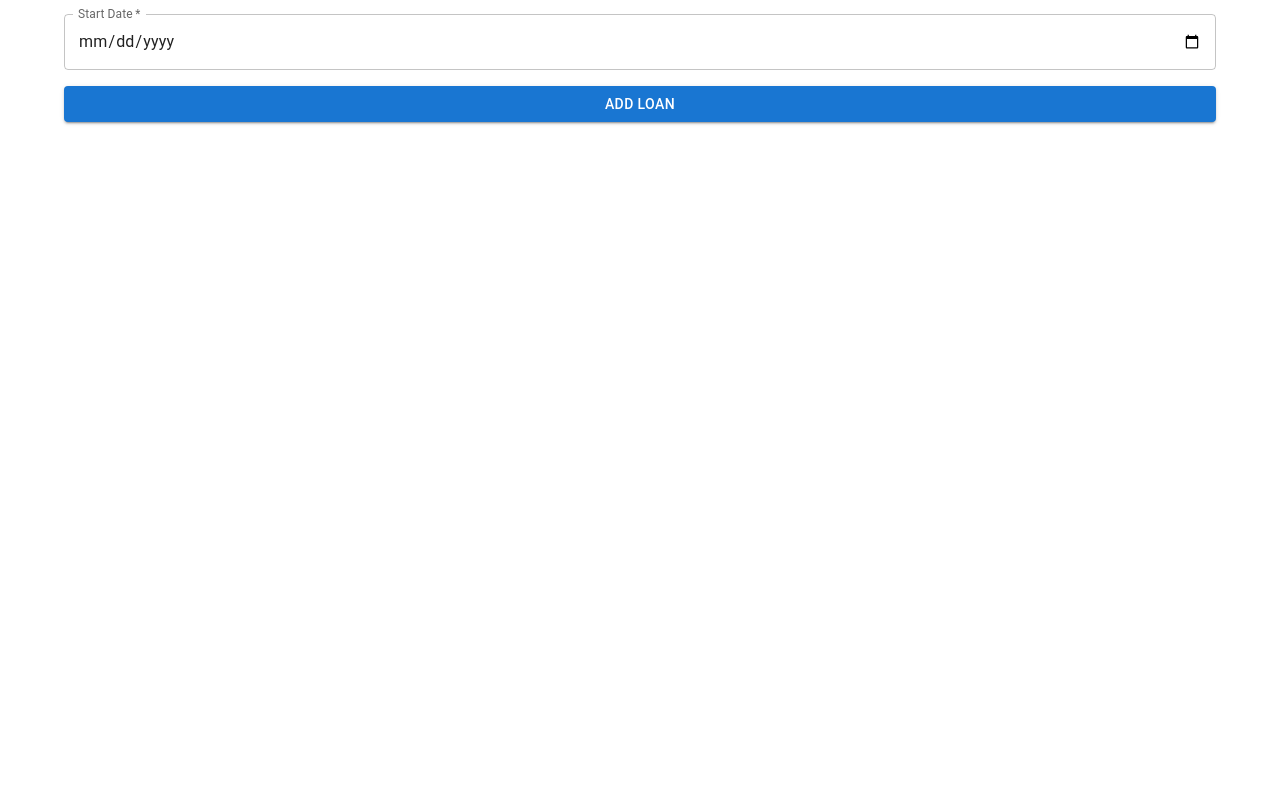
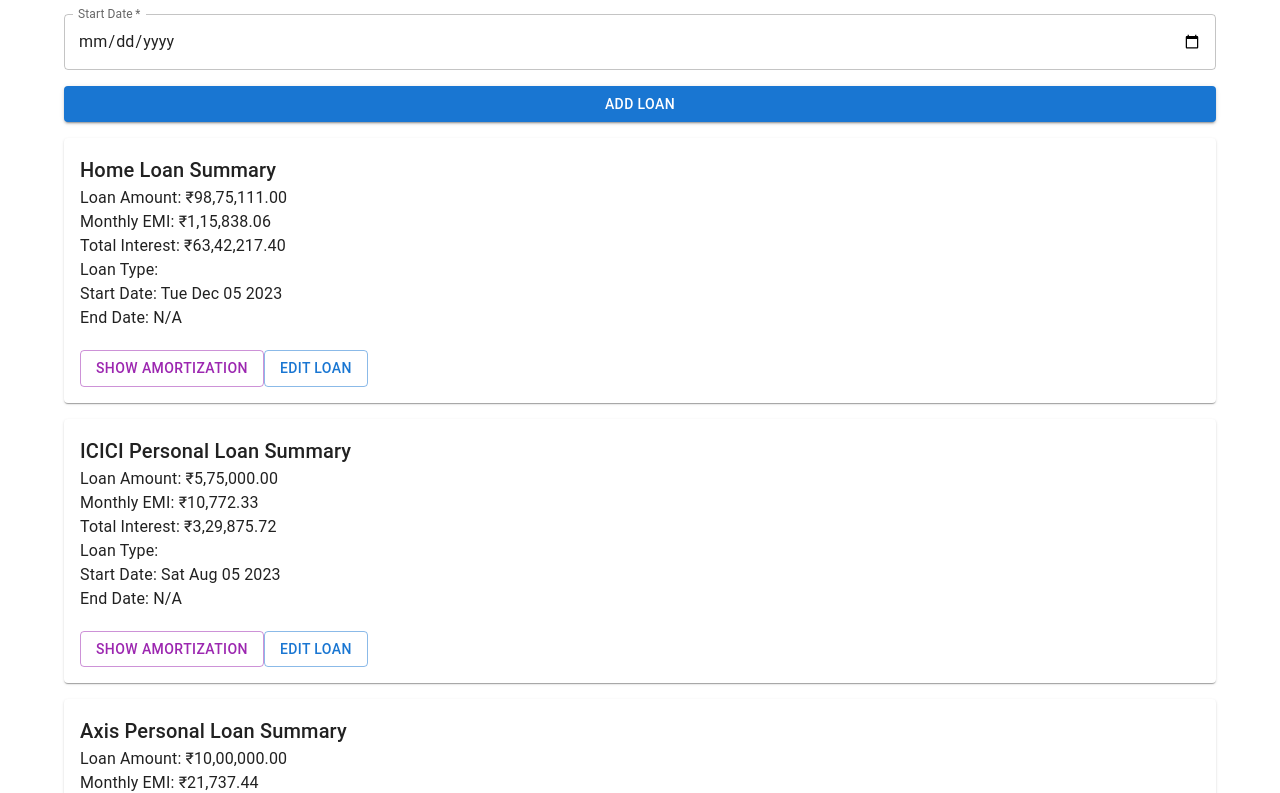
Before and after one commit to Ashok-Kumar-Venaktesh/Loan-Aggregator, a React (Create React App) app: page / in a window 1280 px wide. Shown: the part 387-1180 px from the top of the page. Before the commit the page ends 800 px from the top, so only its background shows below. Built offline with nearby package versions, Linux system fonts and the light colour scheme.

Commit message:
added default data

```diff
--- a/src/App.js
+++ b/src/App.js
@@ -5,7 +5,50 @@ import LoanSummaryAggregator from './components/LoanSummaryAggregator';
 import { Grid, Container } from '@mui/material';
 
 const App = () => {
-  const [loans, setLoans] = useState([]);
+  // Initial loans data
+  const [loans, setLoans] = useState([
+    {
+      name: 'Home Loan',
+      amount: 9875111,
+      startDate: new Date('2023-12-05'),
+      tenure: 140, // months
+      frequency: 'monthly',
+      rate: 9.3,
+      monthlyEMI: calculateEMI(9875111, 9.3, 140),
+      totalInterest: calculateTotalInterest(9875111, 9.3, 140)
+    },
+    {
+      name: 'ICICI Personal Loan',
+      amount: 575000,
+      startDate: new Date('2023-08-05'),
+      tenure: 7 * 12, // 7 years in months
+      frequency: 'monthly',
+      rate: 13.99,
+      monthlyEMI: calculateEMI(575000, 13.99, 7 * 12),
+      totalInterest: calculateTotalInterest(575000, 13.99, 7 * 12)
+    },
+    {
+      name: 'Axis Personal Loan',
+      amount: 1000000,
+      startDate: new Date('2022-08-05'),
+      tenure: 5 * 12, // 5 years in months
+      frequency: 'monthly',
+      rate: 10.99,
+      monthlyEMI: calculateEMI(1000000, 10.99, 5 * 12),
+      totalInterest: calculateTotalInterest(1000000, 10.99, 5 * 12)
+    },
+    {
+      name: 'HDFC Personal Loan',
+      amount: 675000,
+      startDate: new Date('2023-07-05'),
+      tenure: 3 * 12, // 3 years in months
+      frequency: 'monthly',
+      rate: 10.99,
+      monthlyEMI: calculateEMI(675000, 10.99, 3 * 12),
+      totalInterest: calculateTotalInterest(675000, 10.99, 3 * 12)
+    },
+  ]);
+
   const [currentLoan, setCurrentLoan] = useState(null);
 
   const addLoan = (newLoan) => {
@@ -40,4 +83,16 @@ const App = () => {
   );
 };
 
+// Calculate EMI function
+const calculateEMI = (amount, rate, tenure) => {
+  const monthlyRate = rate / 100 / 12;
+  return ((amount * monthlyRate * Math.pow(1 + monthlyRate, tenure)) / (Math.pow(1 + monthlyRate, tenure) - 1)).toFixed(2);
+};
+
+// Calculate total interest function
+const calculateTotalInterest = (amount, rate, tenure) => {
+  const emi = calculateEMI(amount, rate, tenure);
+  return (emi * tenure - amount).toFixed(2);
+};
+
 export default App;
--- a/src/components/LoanSummary.js
+++ b/src/components/LoanSummary.js
@@ -1,5 +1,16 @@
 import React, { useState } from 'react';
-import { Grid, Paper, Typography, Table, TableBody, TableCell, TableContainer, TableHead, TableRow, Button } from '@mui/material';
+import {
+  Grid,
+  Paper,
+  Typography,
+  Table,
+  TableBody,
+  TableCell,
+  TableContainer,
+  TableHead,
+  TableRow,
+  Button
+} from '@mui/material';
 
 const formatCurrency = (amount) => {
   return new Intl.NumberFormat('en-IN', {
@@ -10,16 +21,22 @@ const formatCurrency = (amount) => {
 };
 
 const LoanSummary = ({ loan, onEdit }) => {
-  const [showAmortization, setShowAmortization] = useState(false); // Toggle state for amortization
+  const [showAmortization, setShowAmortization] = useState(false);
 
   const amortizationSchedule = [];
   let remainingBalance = loan.amount;
+  let totalInterestPaid = 0;
+  let totalPrincipalPaid = 0;
+
   const monthlyRate = loan.rate / 100 / 12;
 
-  for (let i = 1; i <= loan.months; i++) {
+  for (let i = 1; i <= loan.tenure; i++) {
     const interestPayment = remainingBalance * monthlyRate;
     const principalPayment = loan.monthlyEMI - interestPayment;
     remainingBalance -= principalPayment;
+
+    totalInterestPaid += interestPayment;
+    totalPrincipalPaid += principalPayment;
 
     const paymentDate = new Date(loan.startDate);
     paymentDate.setMonth(paymentDate.getMonth() + i - 1);
@@ -29,7 +46,10 @@ const LoanSummary = ({ loan, onEdit }) => {
       date: paymentDate.toDateString(),
       interest: interestPayment.toFixed(2),
       principal: principalPayment.toFixed(2),
-      balance: Math.abs(remainingBalance).toFixed(2),
+      remainingBalance: Math.abs(remainingBalance).toFixed(2),
+      totalInterestPaid: totalInterestPaid.toFixed(2),
+      totalPrincipalPaid: totalPrincipalPaid.toFixed(2),
+      remainingInterest: Math.max(0, (loan.totalInterest - totalInterestPaid)).toFixed(2)
     });
   }
 
@@ -40,8 +60,9 @@ const LoanSummary = ({ loan, onEdit }) => {
         <Typography>Loan Amount: {formatCurrency(loan.amount)}</Typography>
         <Typography>Monthly EMI: {formatCurrency(loan.monthlyEMI)}</Typography>
         <Typography>Total Interest: {formatCurrency(loan.totalInterest)}</Typography>
-        <Typography>Start Date: {loan.startDate.toDateString()}</Typography>
-        <Typography>End Date: {loan.endDate.toDateString()}</Typography>
+        <Typography>Loan Type: {loan.loanType}</Typography>
+        <Typography>Start Date: {loan.startDate ? loan.startDate.toDateString() : 'N/A'}</Typography>
+        <Typography>End Date: {loan.endDate ? loan.endDate.toDateString() : 'N/A'}</Typography>
 
         <Button
           variant="outlined"
@@ -64,6 +85,9 @@ const LoanSummary = ({ loan, onEdit }) => {
                     <TableCell>Interest Paid</TableCell>
                     <TableCell>Principal Paid</TableCell>
                     <TableCell>Remaining Balance</TableCell>
+                    <TableCell>Total Interest Paid</TableCell>
+                    <TableCell>Total Principal Paid</TableCell>
+                    <TableCell>Remaining Interest</TableCell>
                   </TableRow>
                 </TableHead>
                 <TableBody>
@@ -73,7 +97,10 @@ const LoanSummary = ({ loan, onEdit }) => {
                       <TableCell>{row.date}</TableCell>
                       <TableCell>{formatCurrency(row.interest)}</TableCell>
                       <TableCell>{formatCurrency(row.principal)}</TableCell>
-                      <TableCell>{formatCurrency(row.balance)}</TableCell>
+                      <TableCell>{formatCurrency(row.remainingBalance)}</TableCell>
+                      <TableCell>{formatCurrency(row.totalInterestPaid)}</TableCell>
+                      <TableCell>{formatCurrency(row.totalPrincipalPaid)}</TableCell>
+                      <TableCell>{formatCurrency(row.remainingInterest)}</TableCell>
                     </TableRow>
                   ))}
                 </TableBody>
--- a/src/components/LoanSummaryAggregator.js
+++ b/src/components/LoanSummaryAggregator.js
@@ -1,5 +1,16 @@
 import React, { useState } from 'react';
-import { Grid, Paper, Typography, Table, TableBody, TableCell, TableContainer, TableHead, TableRow, Button } from '@mui/material';
+import {
+  Grid,
+  Paper,
+  Typography,
+  Table,
+  TableBody,
+  TableCell,
+  TableContainer,
+  TableHead,
+  TableRow,
+  Button
+} from '@mui/material';
 
 const formatCurrency = (amount) => {
   return new Intl.NumberFormat('en-IN', {
@@ -13,10 +24,13 @@ const LoanSummaryAggregator = ({ loans }) => {
   const [showAmortization, setShowAmortization] = useState(false);
 
   const totalEMI = loans.reduce((sum, loan) => sum + parseFloat(loan.monthlyEMI), 0);
+  const totalPrincipalPaid = loans.reduce((sum, loan) => sum + (loan.amount - loan.remainingBalance), 0);
+  const totalInterestPaid = loans.reduce((sum, loan) => sum + parseFloat(loan.totalInterest), 0);
 
   const combinedAmortization = [];
   loans.forEach((loan) => {
     let remainingBalance = loan.amount;
+    let totalInterestPaid = 0;
     const monthlyRate = loan.rate / 100 / 12;
 
     for (let i = 1; i <= loan.months; i++) {
@@ -24,16 +38,20 @@ const LoanSummaryAggregator = ({ loans }) => {
       const principalPayment = loan.monthlyEMI - interestPayment;
       remainingBalance -= principalPayment;
 
+      totalInterestPaid += interestPayment;
+
       if (!combinedAmortization[i]) {
         combinedAmortization[i] = {
           month: i,
-          interest: 0,
-          principal: 0,
+          totalInterestPaid: 0,
+          totalPrincipalPaid: 0,
+          remainingInterest: 0
         };
       }
 
-      combinedAmortization[i].interest += parseFloat(interestPayment.toFixed(2));
-      combinedAmortization[i].principal += parseFloat(principalPayment.toFixed(2));
+      combinedAmortization[i].totalInterestPaid += interestPayment;
+      combinedAmortization[i].totalPrincipalPaid += principalPayment;
+      combinedAmortization[i].remainingInterest += Math.max(0, (loan.totalInterest - totalInterestPaid));
     }
   });
 
@@ -59,16 +77,18 @@ const LoanSummaryAggregator = ({ loans }) => {
               <TableHead>
                 <TableRow>
                   <TableCell>Month</TableCell>
-                  <TableCell>Interest Paid</TableCell>
-                  <TableCell>Principal Paid</TableCell>
+                  <TableCell>Total Interest Paid</TableCell>
+                  <TableCell>Total Principal Paid</TableCell>
+                  <TableCell>Remaining Interest</TableCell>
                 </TableRow>
               </TableHead>
               <TableBody>
                 {combinedAmortization.map((row, index) => (
                   <TableRow key={index}>
                     <TableCell>{row.month}</TableCell>
-                    <TableCell>{formatCurrency(row.interest)}</TableCell>
-                    <TableCell>{formatCurrency(row.principal)}</TableCell>
+                    <TableCell>{formatCurrency(row.totalInterestPaid)}</TableCell>
+                    <TableCell>{formatCurrency(row.totalPrincipalPaid)}</TableCell>
+                    <TableCell>{formatCurrency(row.remainingInterest)}</TableCell>
                   </TableRow>
                 ))}
               </TableBody>
```
